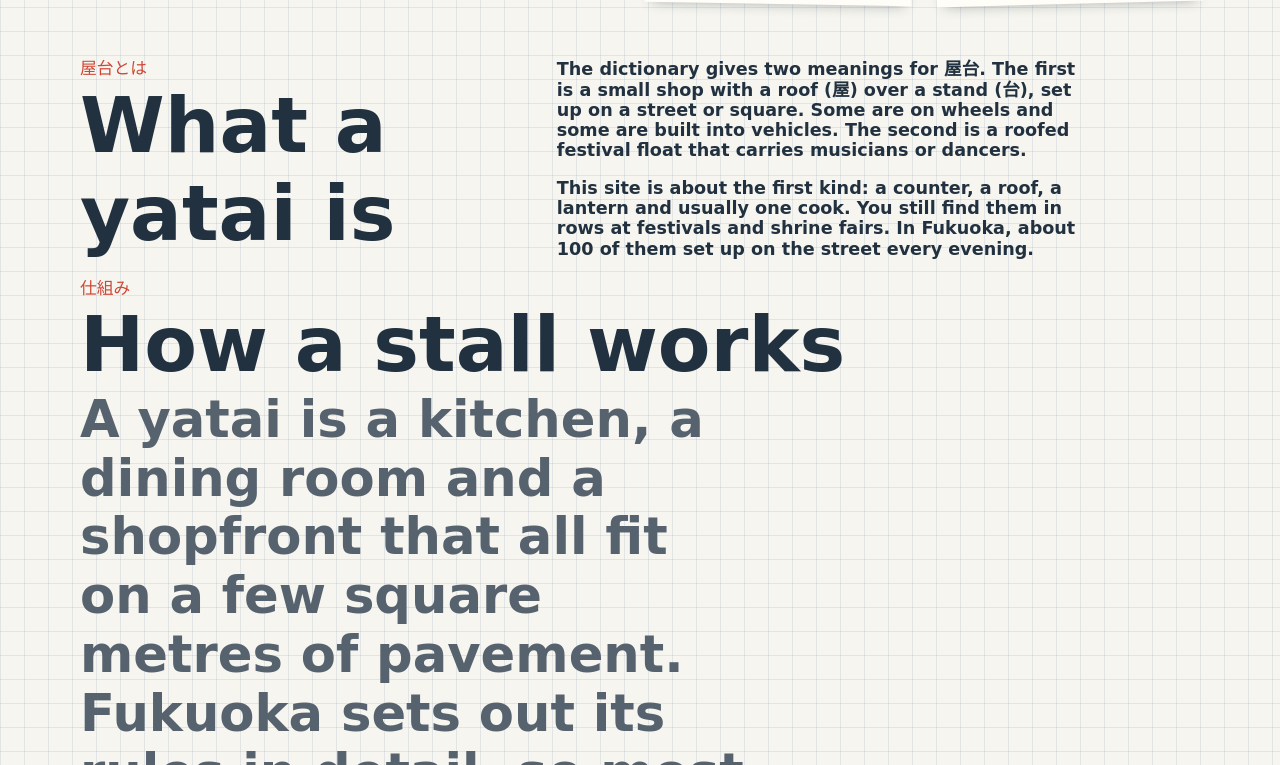
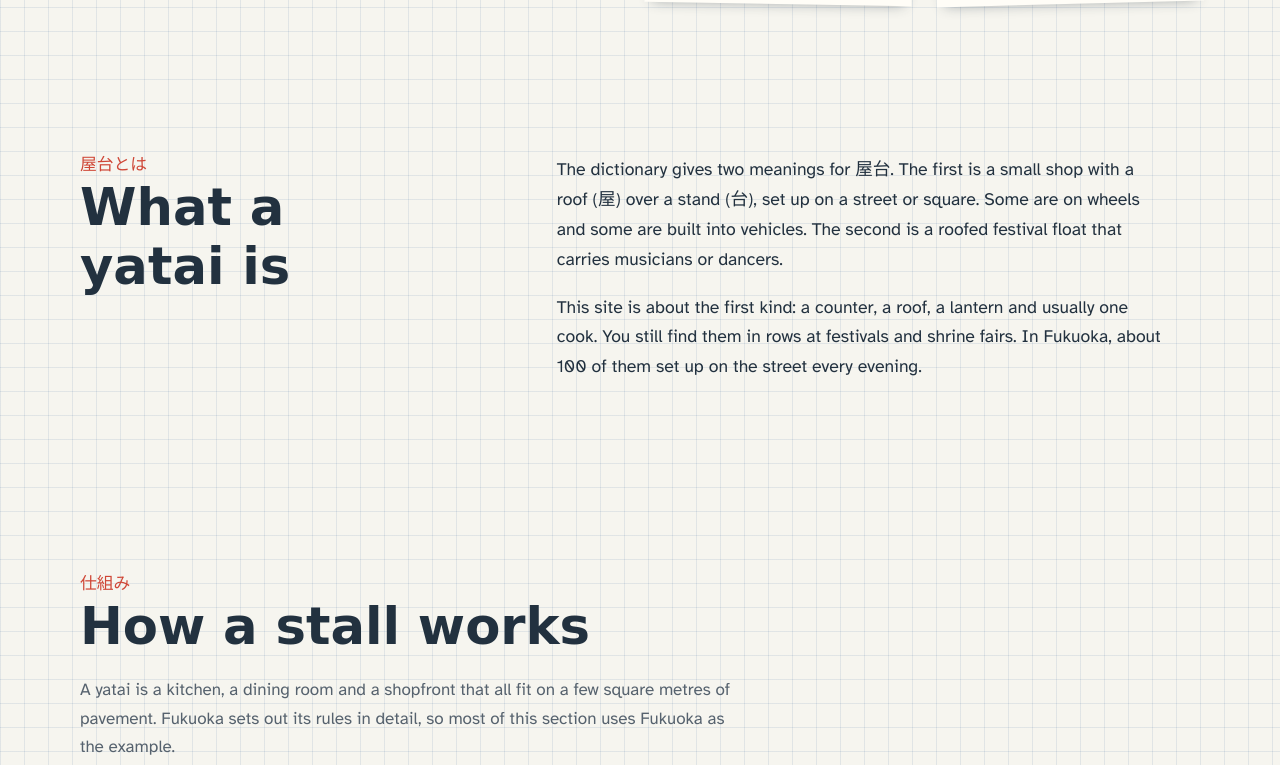
Before and after one commit to tholewis/yatai-website, a plain HTML site: page index.html in a window 1280 px wide. Shown: the part 737-1502 px from the top of the page. Drawn offline with Linux system fonts and the light colour scheme; a web font is replaced by a local one.

Commit message:
Fix oversized text: restore section padding and heading rules
Removing the sources CSS merged the section padding rule with .sec-title,
so every section inherited the heading font and size.

Co-Authored-By: Claude Opus 5.5 <noreply@anthropic.com>
Claude-Session: https://claude.ai/code/session_01LGShZv54SxxNsWsVXsKdpJ

```diff
--- a/index.html
+++ b/index.html
@@ -86,7 +86,8 @@ body::before{content:"";position:fixed;inset:0 0 auto;height:env(safe-area-inset
 .pinned li{background:var(--card);padding:1rem 1rem .6rem;box-shadow:0 6px 14px -8px rgba(34,49,63,.45);transform:rotate(var(--r,0deg))}
 .pinned p{font-family:var(--f-hand);font-size:1rem;text-align:center;margin-top:.2rem}
 
-section.about,section.stall,section.history,section.food,section.sec-title{font-family:var(--f-hand);font-weight:600;font-size:clamp(2.1rem,5.5vw,3.2rem);line-height:1.15;text-wrap:balance;margin-bottom:1.25rem}
+section.about,section.stall,section.history,section.food{padding-block:clamp(3.5rem,8vw,6rem)}
+.sec-title{font-family:var(--f-hand);font-weight:600;font-size:clamp(2.1rem,5.5vw,3.2rem);line-height:1.15;text-wrap:balance;margin-bottom:1.25rem}
 .sec-ja{display:block;font-size:1.05rem;color:var(--pen);margin-bottom:.2rem;font-weight:400}
 .sec-lede{max-width:42rem;color:var(--ink-2);margin-bottom:2.5rem}
 .about-grid{display:grid;grid-template-columns:minmax(0,1fr) minmax(0,1.5fr);gap:3rem;align-items:start}
```
